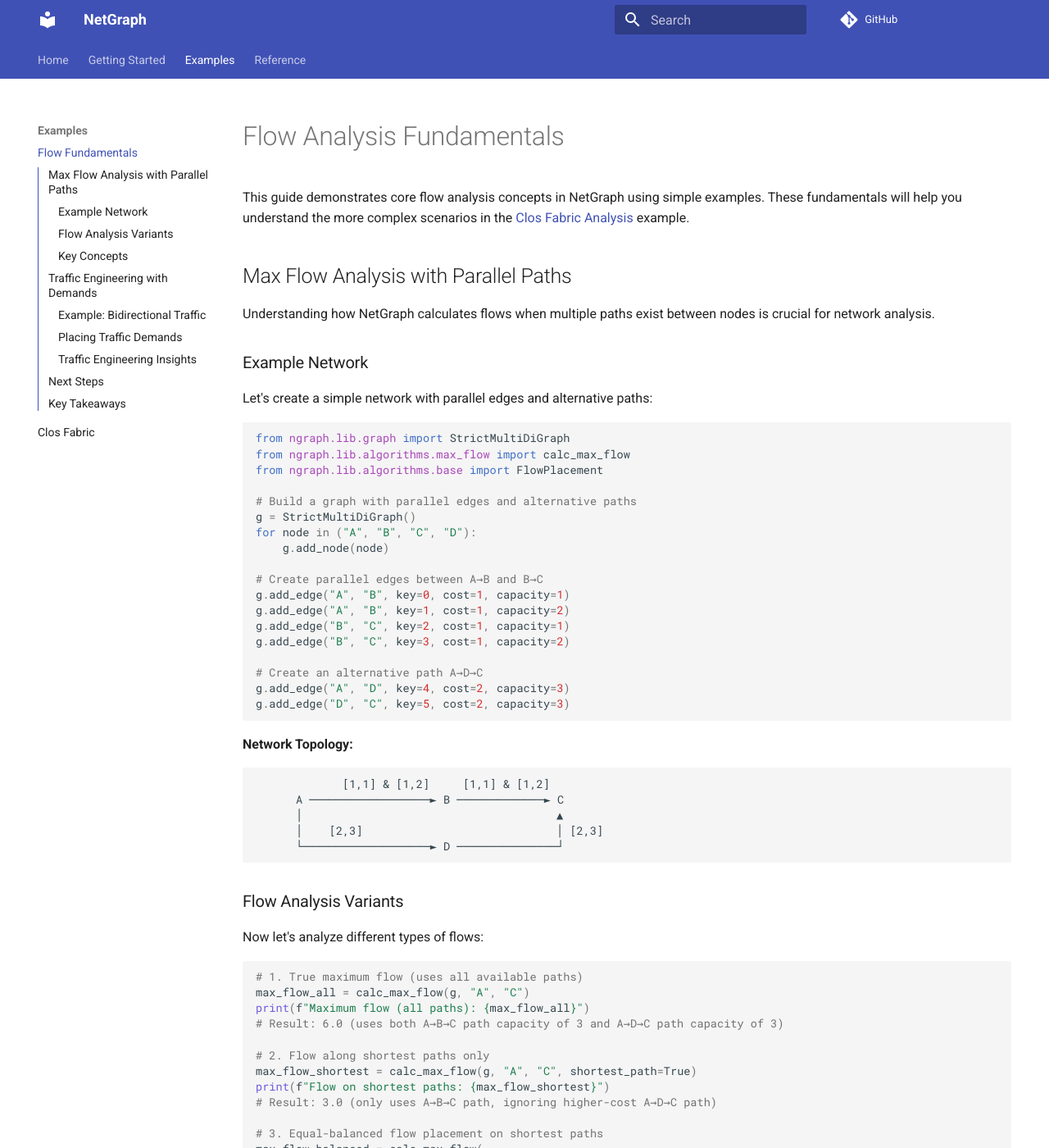
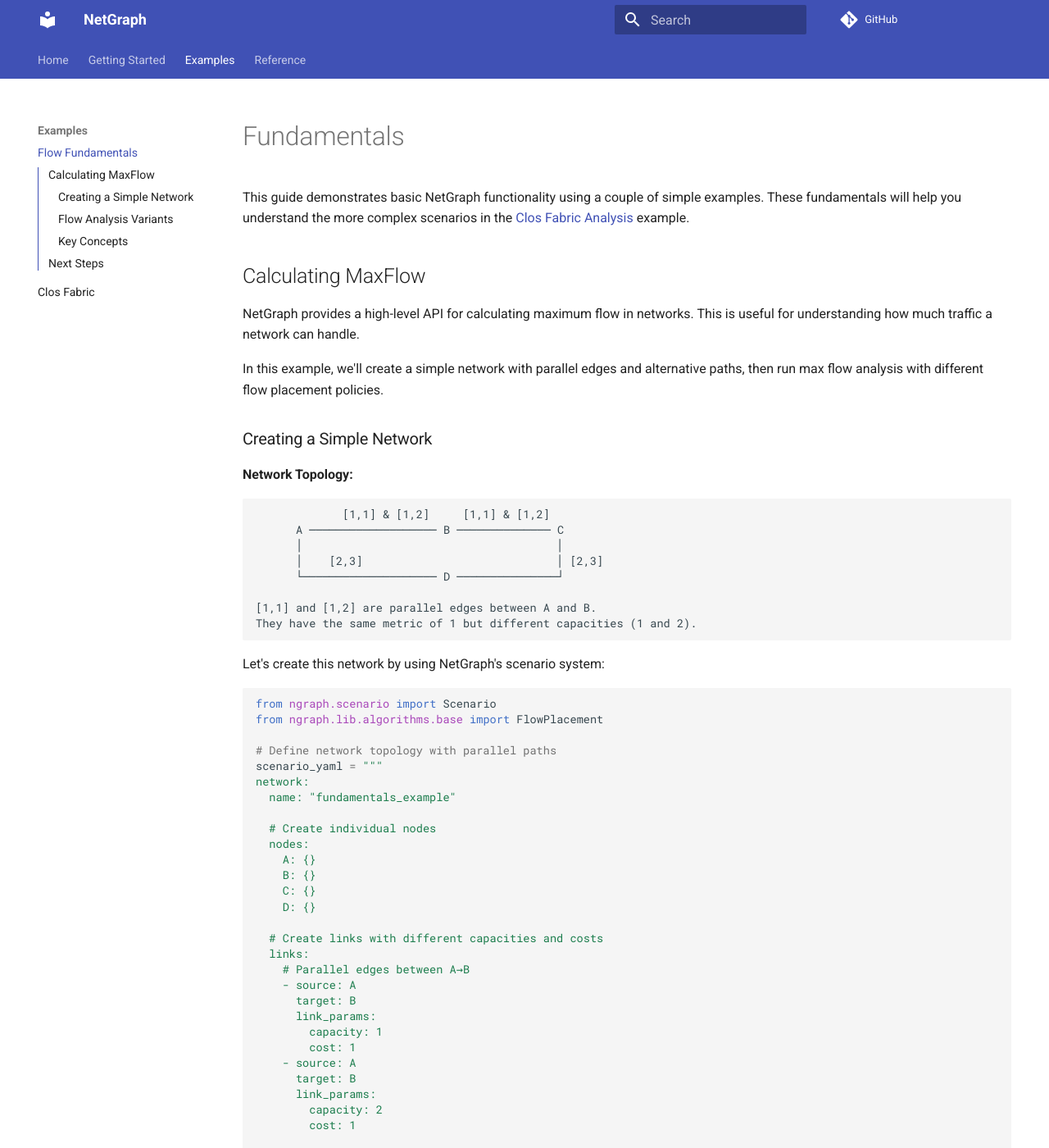
Before and after one commit to networmix/NetGraph, an MkDocs documentation site: the page built from docs/examples/fundamentals.md, in a window 1280 px wide and 1400 px high. Shown: the whole window at 82% size. Built offline with MkDocs 1.6.1 and Material for MkDocs 9.7.7, drawn with Linux system fonts in a browser that asks for light colours; comment, search, counter and statistics services are not loaded; some of the changed text lies outside the part shown.

Commit message:
Revised fundamentals.md Added a notebook with a simple example

````diff
--- a/docs/examples/fundamentals.md
+++ b/docs/examples/fundamentals.md
@@ -1,159 +1,132 @@
-# Flow Analysis Fundamentals
+# Fundamentals
 
-This guide demonstrates core flow analysis concepts in NetGraph using simple examples. These fundamentals will help you understand the more complex scenarios in the [Clos Fabric Analysis](clos-fabric.md) example.
+This guide demonstrates basic NetGraph functionality using a couple of simple examples. These fundamentals will help you understand the more complex scenarios in the [Clos Fabric Analysis](clos-fabric.md) example.
 
-## Max Flow Analysis with Parallel Paths
+## Calculating MaxFlow
 
-Understanding how NetGraph calculates flows when multiple paths exist between nodes is crucial for network analysis.
+NetGraph provides a high-level API for calculating maximum flow in networks. This is useful for understanding how much traffic a network can handle.
 
-### Example Network
+In this example, we'll create a simple network with parallel edges and alternative paths, then run max flow analysis with different flow placement policies.
 
-Let's create a simple network with parallel edges and alternative paths:
-
-```python
-from ngraph.lib.graph import StrictMultiDiGraph
-from ngraph.lib.algorithms.max_flow import calc_max_flow
-from ngraph.lib.algorithms.base import FlowPlacement
-
-# Build a graph with parallel edges and alternative paths
-g = StrictMultiDiGraph()
-for node in ("A", "B", "C", "D"):
-    g.add_node(node)
-
-# Create parallel edges between A→B and B→C
-g.add_edge("A", "B", key=0, cost=1, capacity=1)
-g.add_edge("A", "B", key=1, cost=1, capacity=2)
-g.add_edge("B", "C", key=2, cost=1, capacity=1)
-g.add_edge("B", "C", key=3, cost=1, capacity=2)
-
-# Create an alternative path A→D→C
-g.add_edge("A", "D", key=4, cost=2, capacity=3)
-g.add_edge("D", "C", key=5, cost=2, capacity=3)
-```
+### Creating a Simple Network
 
 **Network Topology:**
 ```
              [1,1] & [1,2]     [1,1] & [1,2]
-      A ──────────────────► B ─────────────► C
-      │                                      ▲
+      A ─────────────────── B ────────────── C
+      │                                      │
       │    [2,3]                             │ [2,3]
-      └───────────────────► D ───────────────┘
+      └──────────────────── D ───────────────┘
+
+[1,1] and [1,2] are parallel edges between A and B.
+They have the same metric of 1 but different capacities (1 and 2).
+```
+
+Let's create this network by using NetGraph's scenario system:
+
+```python
+from ngraph.scenario import Scenario
+from ngraph.lib.algorithms.base import FlowPlacement
+
+# Define network topology with parallel paths
+scenario_yaml = """
+network:
+  name: "fundamentals_example"
+
+  # Create individual nodes
+  nodes:
+    A: {}
+    B: {}
+    C: {}
+    D: {}
+
+  # Create links with different capacities and costs
+  links:
+    # Parallel edges between A→B
+    - source: A
+      target: B
+      link_params:
+        capacity: 1
+        cost: 1
+    - source: A
+      target: B
+      link_params:
+        capacity: 2
+        cost: 1
+
+    # Parallel edges between B→C
+    - source: B
+      target: C
+      link_params:
+        capacity: 1
+        cost: 1
+    - source: B
+      target: C
+      link_params:
+        capacity: 2
+        cost: 1
+
+    # Alternative path A→D→C
+    - source: A
+      target: D
+      link_params:
+        capacity: 3
+        cost: 2
+    - source: D
+      target: C
+      link_params:
+        capacity: 3
+        cost: 2
+"""
+
+# Create the network
+scenario = Scenario.from_yaml(scenario_yaml)
+network = scenario.network
 ```
 
 ### Flow Analysis Variants
 
-Now let's analyze different types of flows:
+Now let's run MaxFlow using the high-level Network API:
 
 ```python
-# 1. True maximum flow (uses all available paths)
-max_flow_all = calc_max_flow(g, "A", "C")
+# 1. "True" maximum flow (uses all available paths)
+max_flow_all = network.max_flow(source_path="A", sink_path="C")
 print(f"Maximum flow (all paths): {max_flow_all}")
 # Result: 6.0 (uses both A→B→C path capacity of 3 and A→D→C path capacity of 3)
 
 # 2. Flow along shortest paths only
-max_flow_shortest = calc_max_flow(g, "A", "C", shortest_path=True)
+max_flow_shortest = network.max_flow(
+    source_path="A",
+    sink_path="C",
+    shortest_path=True
+)
 print(f"Flow on shortest paths: {max_flow_shortest}")
 # Result: 3.0 (only uses A→B→C path, ignoring higher-cost A→D→C path)
 
 # 3. Equal-balanced flow placement on shortest paths
-max_flow_balanced = calc_max_flow(
-    g, "A", "C", shortest_path=True, flow_placement=FlowPlacement.EQUAL_BALANCED
+max_flow_shortest_balanced = network.max_flow(
+    source_path="A",
+    sink_path="C",
+    shortest_path=True,
+    flow_placement=FlowPlacement.EQUAL_BALANCED
 )
-print(f"Equal-balanced flow: {max_flow_balanced}")
-# Result: 2.0 (splits flow equally across parallel A→B edges, limited by smaller capacity)
+print(f"Equal-balanced flow: {max_flow_shortest_balanced}")
+# Result: 2.0 (splits flow equally across parallel edges in A→B and B→C)
 ```
 
 ### Key Concepts
 
-- **True Max Flow**: Uses all available paths regardless of cost
-- **Shortest Path Flow**: Only uses paths with minimum cost
-- **Flow Placement**: How traffic is distributed across parallel paths
-  - `PROPORTIONAL` (UCMP): Distributes based on capacity ratios
-  - `EQUAL_BALANCED` (ECMP): Distributes equally across paths
+- **"True" MaxFlow**: Uses all available paths regardless of their cost
+- **Shortest Path**: Only uses paths with minimum cost
+- **EQUAL_BALANCED Flow Placement**: How traffic is distributed across parallel paths
+  - `PROPORTIONAL` (UCMP): Distributes based on capacity ratios. Can utilize all available capacity.
+  - `EQUAL_BALANCED` (ECMP): Distributes equally across parallel paths. Flow can be limited by the smallest capacity path.
 
-## Traffic Engineering with Demands
-
-Real networks carry multiple traffic demands simultaneously. Let's explore how NetGraph handles demand placement and routing.
-
-### Example: Bidirectional Traffic
-
-```python
-from ngraph.lib.graph import StrictMultiDiGraph
-from ngraph.lib.algorithms.flow_init import init_flow_graph
-from ngraph.lib.flow_policy import FlowPolicyConfig, get_flow_policy
-from ngraph.lib.demand import Demand
-
-# Build a triangular network
-g = StrictMultiDiGraph()
-for node in ("A", "B", "C"):
-    g.add_node(node)
-
-# Create bidirectional links
-g.add_edge("A", "B", key=0, cost=1, capacity=15)
-g.add_edge("B", "A", key=1, cost=1, capacity=15)
-g.add_edge("B", "C", key=2, cost=1, capacity=15)
-g.add_edge("C", "B", key=3, cost=1, capacity=15)
-g.add_edge("A", "C", key=4, cost=1, capacity=5)  # Bottleneck link
-g.add_edge("C", "A", key=5, cost=1, capacity=5)  # Bottleneck link
-```
-
-**Network Topology:**
-```
-          [15]
-      A ─────── B
-       \      /
-    [5] \    / [15]
-         \  /
-          C
-```
-
-### Placing Traffic Demands
-
-```python
-# Initialize flow tracking
-flow_graph = init_flow_graph(g)
-
-# Create flow policies for traffic engineering
-flow_policy_1 = get_flow_policy(FlowPolicyConfig.TE_UCMP_UNLIM)
-flow_policy_2 = get_flow_policy(FlowPolicyConfig.TE_UCMP_UNLIM)
-
-# Place a large demand from A to C
-demand_ac = Demand("A", "C", 20, flow_policy=flow_policy_1)
-demand_ac.place(flow_graph)
-print(f"A→C demand (20 units): placed {demand_ac.placed_demand}")
-
-# Place reverse demand from C to A
-demand_ca = Demand("C", "A", 20, flow_policy=flow_policy_2)
-demand_ca.place(flow_graph)
-print(f"C→A demand (20 units): placed {demand_ca.placed_demand}")
-```
-
-**Results:**
-- Both 20-unit demands are fully satisfied
-- Traffic routes around the 5-unit bottleneck via the A→B→C path
-- Each demand uses separate flow accounting (no interference)
-
-### Traffic Engineering Insights
-
-This example demonstrates:
-
-1. **Automatic Route Selection**: NetGraph finds optimal paths around bottlenecks
-2. **Bidirectional Independence**: Forward and reverse flows can use different policies
-3. **Capacity Awareness**: Demands are placed optimally based on available capacity
-4. **Flow Policy Isolation**: Each demand maintains separate flow accounting
+Note that `EQUAL_BALANCED` flow placement is only applicable when calculating MaxFlow on shortest paths.
 
 ## Next Steps
 
-Now that you understand flow analysis fundamentals:
-
-- **[Clos Fabric Analysis](clos-fabric.md)** - Apply these concepts to complex data center networks
+- **[Clos Fabric Analysis](clos-fabric.md)** - More complex example
 - **[Tutorial](../getting-started/tutorial.md)** - Build complete network scenarios
 - **[DSL Reference](../reference/dsl.md)** - Learn the full YAML syntax for scenarios
-
-## Key Takeaways
-
-- **Multiple flow calculation modes** serve different analysis purposes
-- **Flow placement policies** significantly impact results in networks with parallel paths
-- **Traffic demands** can be placed independently with different engineering policies
-- **Path diversity** allows networks to route around bottlenecks automatically
-- Understanding these **fundamentals** is essential for analyzing larger network topologies
+- **[API Reference](../reference/api.md)** - Explore the Python API for advanced usage
````
Also changed, not shown: 1 other file.
